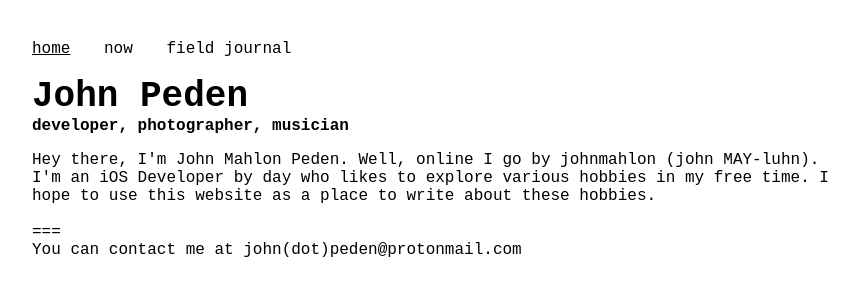
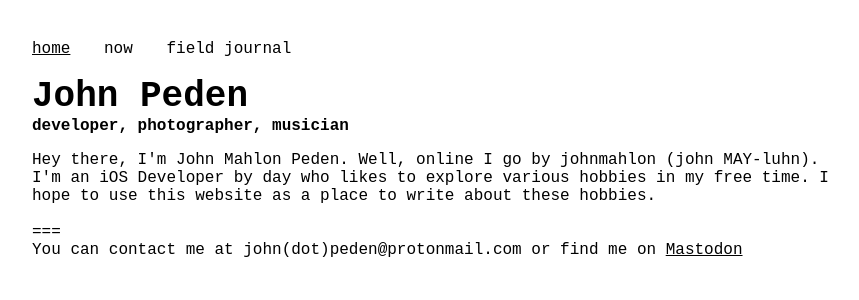
Before and after one commit to johnmahlon/johnmahlon.github.io, a Jekyll site: the page built from index.html, in a window 1280 px wide. Shown: the top 300 px of the page, without its empty margins (8-867 px from the left). Built offline with Jekyll 4.4.1, drawn with Linux system fonts in a browser that asks for light colours.

Commit message:
add mastodon verification

```diff
--- a/index.html
+++ b/index.html
@@ -10,5 +10,5 @@ title: ~johnmahlon
     I'm an iOS Developer by day who likes to explore various hobbies in my free time. I hope to use this website as a place to write about these hobbies.
 
 </br></br>===</br>
-    You can contact me at john(dot)peden@protonmail.com
+    You can contact me at john(dot)peden@protonmail.com or find me on <a rel="me" href="https://mas.to/@johnmahlon">Mastodon</a>
 </p>
```
